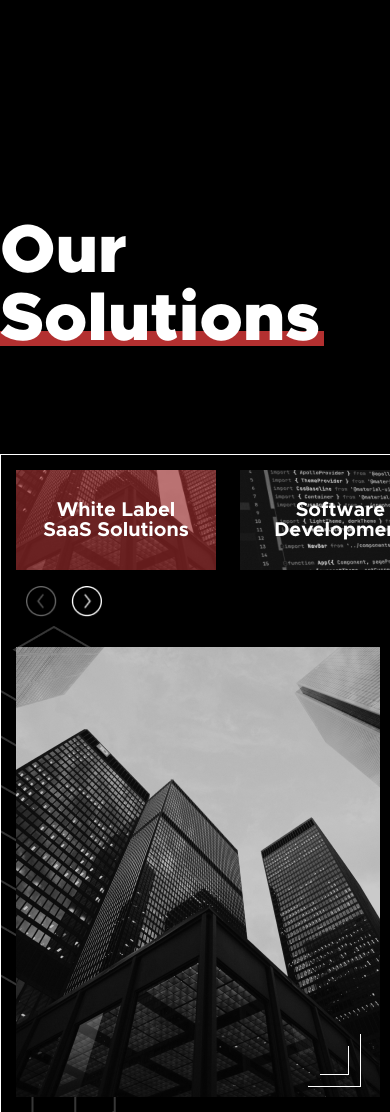
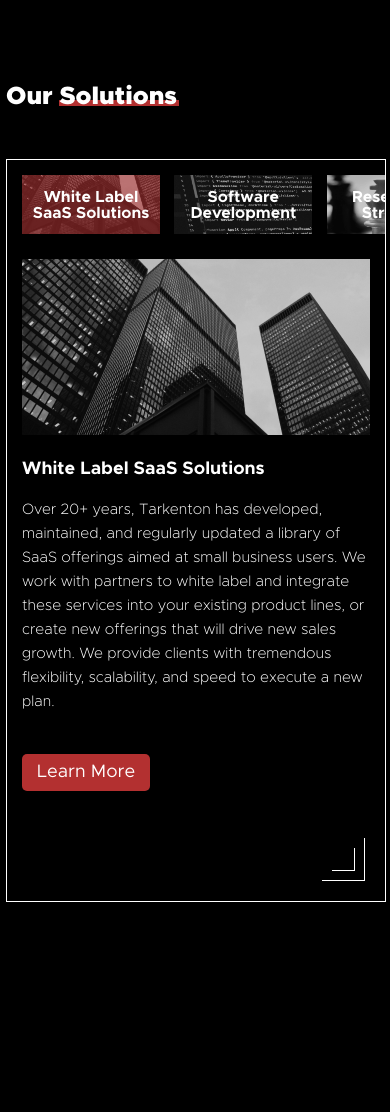
Before and after one commit to ezaboroskie/Tarkenton-Solutions-Build-Exercise, a plain HTML site: page index.html in a window 390 px wide. Shown: the top 1112 px of the page. Drawn offline with Linux system fonts and the light colour scheme.

Commit message:
adds mobile breakpoints

```diff
--- a/script.js
+++ b/script.js
@@ -17,7 +17,7 @@ const firstContent = `<div id="lower-body-left-img">
 <img src="./assets/images/SaaS.png" alt="SaaS image">
 </div>
 <div id="lower-body-right-container">
-<h2>White Label Saas Solutions</h2>
+<h2>White Label SaaS Solutions</h2>
 <p>Over 20+ years, Tarkenton has developed, maintained, and regularly updated a library of SaaS offerings aimed at small business users. We work with partners to white label and integrate these services into your existing product lines, or create new offerings that will drive new sales growth. We provide clients with tremendous flexibility, scalability, and speed to execute a new plan.</p>
 <button>Learn More</button>
 </div>`
@@ -82,6 +82,7 @@ const eighthContent = `<div id="lower-body-left-img">
 </p>
 <button>Learn More</button>
 </div>`
+
 
 
 function updateOverlayClasses() {
--- a/styles.css
+++ b/styles.css
@@ -247,3 +247,132 @@ h1{
     left: 0;
     z-index: -1;
 }
+
+@media screen and (max-width: 975px) {
+    #main-content-container{
+        max-width: 378px;
+    }
+    #main-content-heading-container{
+        margin-top: 84px
+    }
+    #main-content-body-container{
+        margin-top: 50px;
+        height: 741px;
+    }
+    #main-heading{
+        font-size: 25px;
+        color: #FFFFFF ;
+        position: relative;
+        z-index: 1;
+    }
+    #underline{
+        text-decoration: none;
+        position: relative;
+        z-index: 2;
+    }
+    #underline::after{
+        content: "";
+        position: absolute;
+        left: 0px;
+        bottom: 3px;
+        width: 102%;
+        border-bottom: 6px solid #B33030;
+        z-index: -1;
+    }
+    #carousel-container{
+        height: 59px;
+    }
+    .carousel-item{
+        display: inline-block;
+        margin-right: 10px;
+        height: 59px;
+        width: 138px;
+        overflow: hidden;
+        position: relative;
+        cursor: pointer;
+    }
+    .overlay{
+        color: white;
+        text-wrap: wrap;
+        text-align: center;
+        font-size: 16px;
+        font-family: 'Metropolis-bold';
+        position: absolute;
+        z-index: 2;
+        width: 100%;
+        height: 100%;
+        display: flex;
+        justify-content: center;
+        align-items: center;
+
+    }
+    .overlay-red{
+        color: white;
+        text-wrap: wrap;
+        text-align: center;
+        font-size: 16px;
+        font-family: 'Metropolis-bold';
+        position: absolute;
+        z-index: 2;
+        width: 100%;
+        height: 100%;
+        display: flex;
+        justify-content: center;
+        align-items: center;
+        background-color: rgba(179, 48, 48, 0.55);
+    }
+    .carousel-nav-left-right-container{
+        display: none;
+    }
+    #lower-body-container{
+        margin-top: 25px;
+        margin-left: 15px;
+        margin-right: 15px;
+        margin-bottom: 15px;
+        height: 100% ;
+        width: 348px;
+        display: flex;
+        position: relative;
+    }
+    #injection-container{
+        display: flex;
+        flex-direction: column;
+    }
+    #lower-body-left-img {
+        height: 176px;
+        width: 348px;
+        display: flex;
+        justify-content: center;
+        align-items: center;
+        overflow: hidden;
+    }
+    #lower-body-left-img img{
+       height: auto;
+       width: auto;
+    }
+    #lower-body-right-container{
+        margin-left: 0px
+    }
+    #lower-body-right-container h2{
+        margin-top: 22px;
+        font-size: 18px;
+    }
+    #lower-body-right-container p{
+        font-size: 15px;
+    }
+    #lower-right-corner-square-outer{
+        width: 42px;
+        height: 42px;
+        right: 20px;
+        bottom: 20px
+    }
+    #lower-right-corner-square-inner{
+        width: 22px;
+        height: 22px;
+        right: 30px;
+        bottom: 30px
+    }
+    #outline-logo{
+        display: none
+    }
+}
```
Also changed, not shown: index.html (+3 -2 lines).
